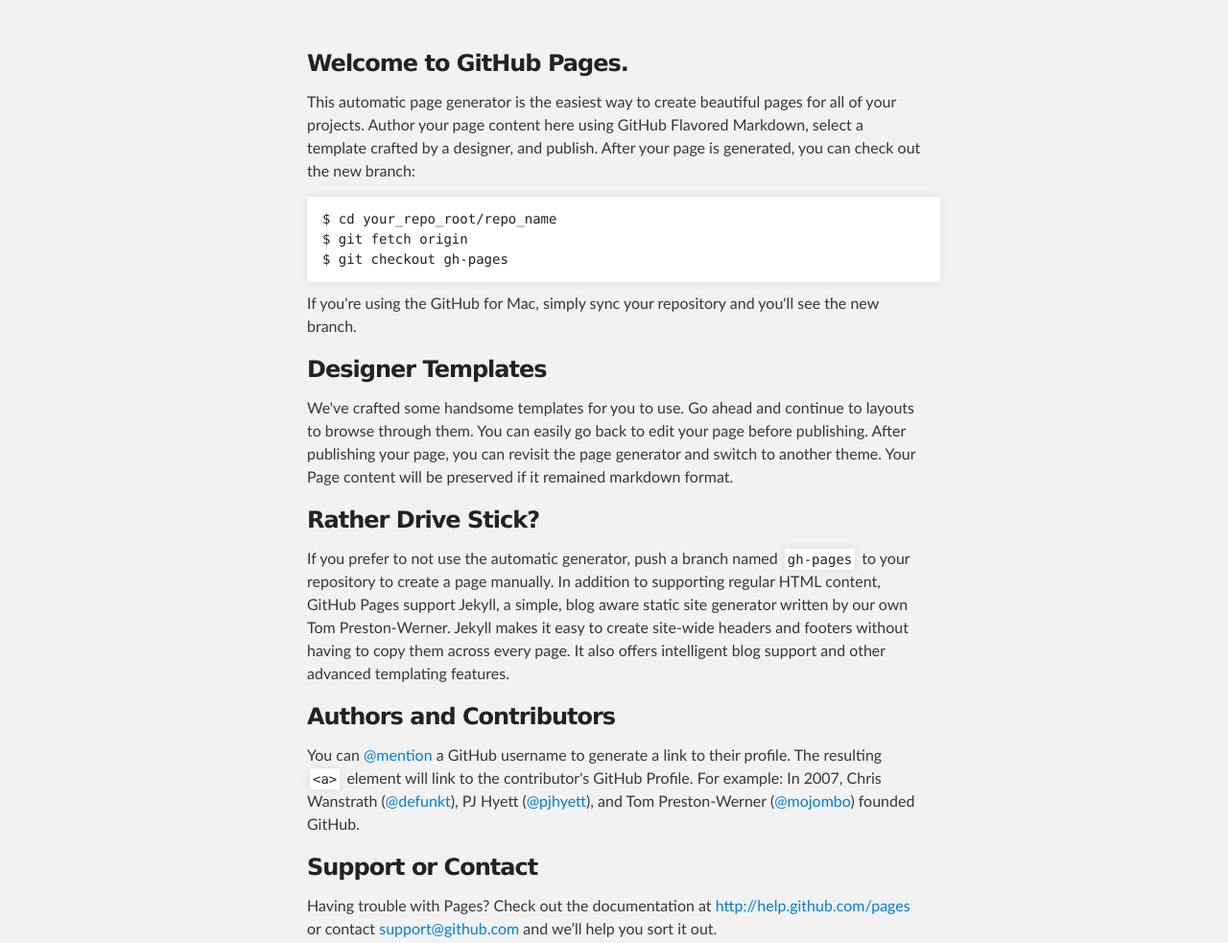
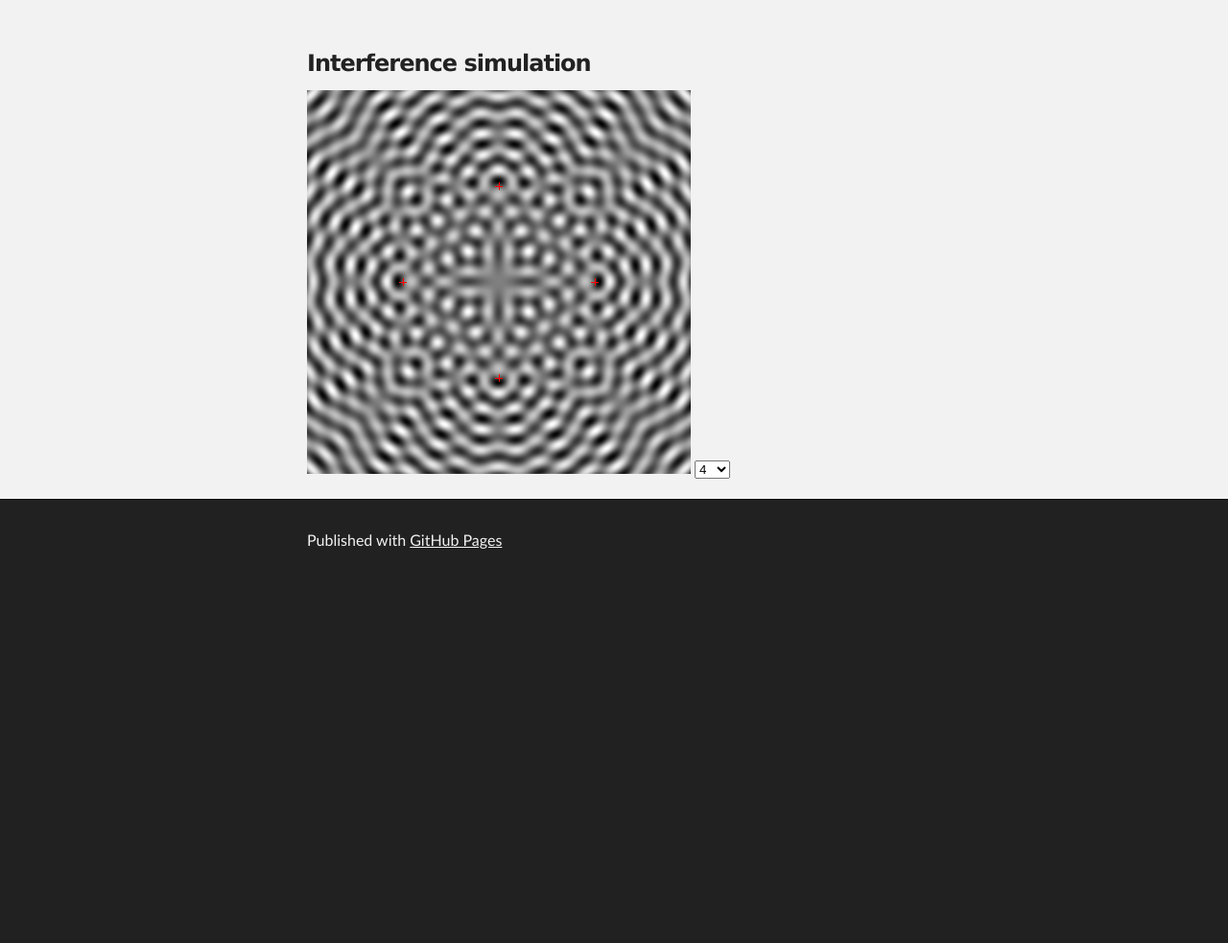
Before and after one commit to atmo/atmo.github.io, a plain HTML site: page index.html in a window 1280 px wide. Shown: the part 176-1159 px from the top of the page at 96% size. After the commit the page ends 800 px from the top, so only its background shows below. Drawn offline with Linux system fonts and the light colour scheme.

Commit message:
New name repository changes

```diff
--- a/index.html
+++ b/index.html
@@ -8,11 +8,12 @@
 
     <link rel="stylesheet" type="text/css" media="screen" href="stylesheets/stylesheet.css">
 
+    <script language="javascript" src='javascripts/interference.js'>
+    </script>
     <title>atmo.github.io</title>
   </head>
 
-  <body>
-
+  <body onload='init()'>
     <!-- HEADER -->
     <div id="header_wrap" class="outer">
         <header class="inner">
@@ -27,37 +28,11 @@
     <!-- MAIN CONTENT -->
     <div id="main_content_wrap" class="outer">
       <section id="main_content" class="inner">
-        <h3>
-<a name="welcome-to-github-pages" class="anchor" href="#welcome-to-github-pages"><span class="octicon octicon-link"></span></a>Welcome to GitHub Pages.</h3>
-
-<p>This automatic page generator is the easiest way to create beautiful pages for all of your projects. Author your page content here using GitHub Flavored Markdown, select a template crafted by a designer, and publish. After your page is generated, you can check out the new branch:</p>
-
-<pre><code>$ cd your_repo_root/repo_name
-$ git fetch origin
-$ git checkout gh-pages
-</code></pre>
-
-<p>If you're using the GitHub for Mac, simply sync your repository and you'll see the new branch.</p>
-
-<h3>
-<a name="designer-templates" class="anchor" href="#designer-templates"><span class="octicon octicon-link"></span></a>Designer Templates</h3>
-
-<p>We've crafted some handsome templates for you to use. Go ahead and continue to layouts to browse through them. You can easily go back to edit your page before publishing. After publishing your page, you can revisit the page generator and switch to another theme. Your Page content will be preserved if it remained markdown format.</p>
-
-<h3>
-<a name="rather-drive-stick" class="anchor" href="#rather-drive-stick"><span class="octicon octicon-link"></span></a>Rather Drive Stick?</h3>
-
-<p>If you prefer to not use the automatic generator, push a branch named <code>gh-pages</code> to your repository to create a page manually. In addition to supporting regular HTML content, GitHub Pages support Jekyll, a simple, blog aware static site generator written by our own Tom Preston-Werner. Jekyll makes it easy to create site-wide headers and footers without having to copy them across every page. It also offers intelligent blog support and other advanced templating features.</p>
-
-<h3>
-<a name="authors-and-contributors" class="anchor" href="#authors-and-contributors"><span class="octicon octicon-link"></span></a>Authors and Contributors</h3>
-
-<p>You can <a href="https://github.com/blog/821" class="user-mention">@mention</a> a GitHub username to generate a link to their profile. The resulting <code>&lt;a&gt;</code> element will link to the contributor's GitHub Profile. For example: In 2007, Chris Wanstrath (<a href="https://github.com/defunkt" class="user-mention">@defunkt</a>), PJ Hyett (<a href="https://github.com/pjhyett" class="user-mention">@pjhyett</a>), and Tom Preston-Werner (<a href="https://github.com/mojombo" class="user-mention">@mojombo</a>) founded GitHub.</p>
-
-<h3>
-<a name="support-or-contact" class="anchor" href="#support-or-contact"><span class="octicon octicon-link"></span></a>Support or Contact</h3>
-
-<p>Having trouble with Pages? Check out the documentation at <a href="http://help.github.com/pages">http://help.github.com/pages</a> or contact <a href="mailto:support@github.com">support@github.com</a> and we’ll help you sort it out.</p>
+        <h3>Interference simulation</h3>
+            <canvas id="canvas" width="700" height="700" >
+            </canvas>
+            <select id="select" onchange="changeSources()">
+            </select>
       </section>
     </div>
 
```
